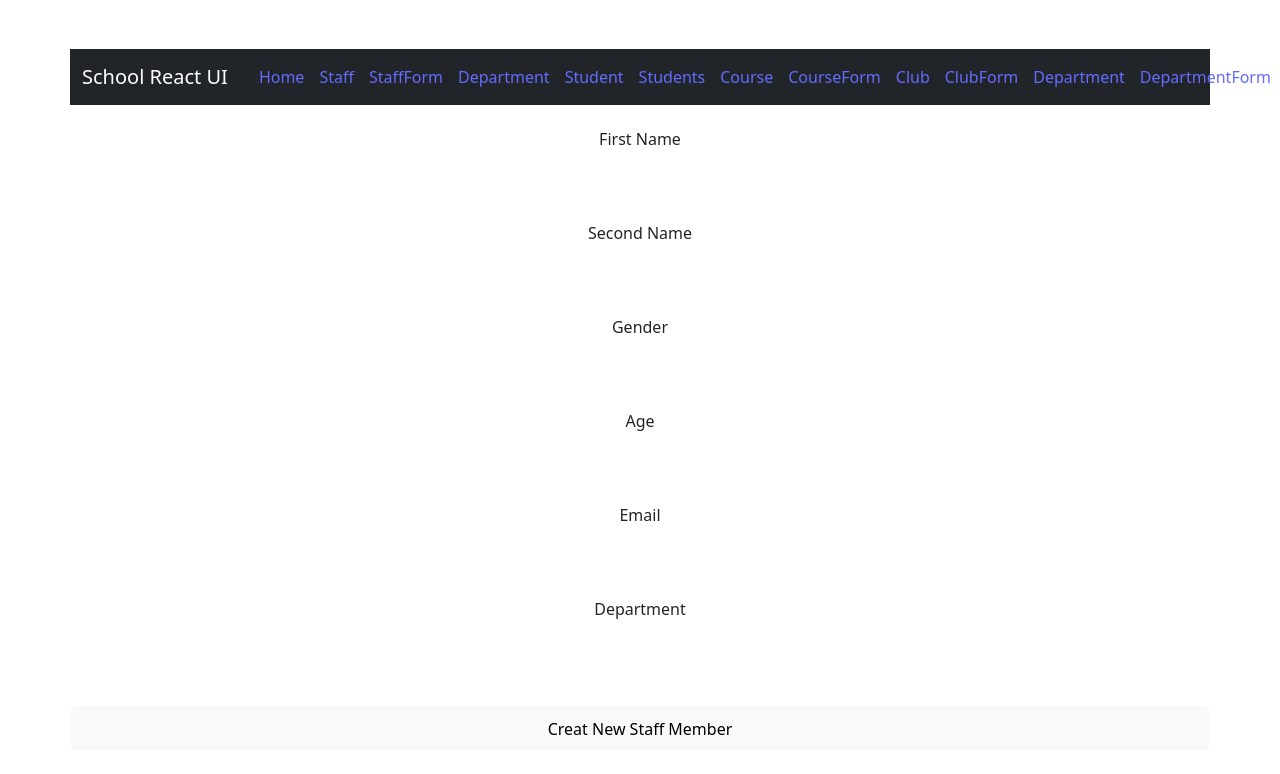
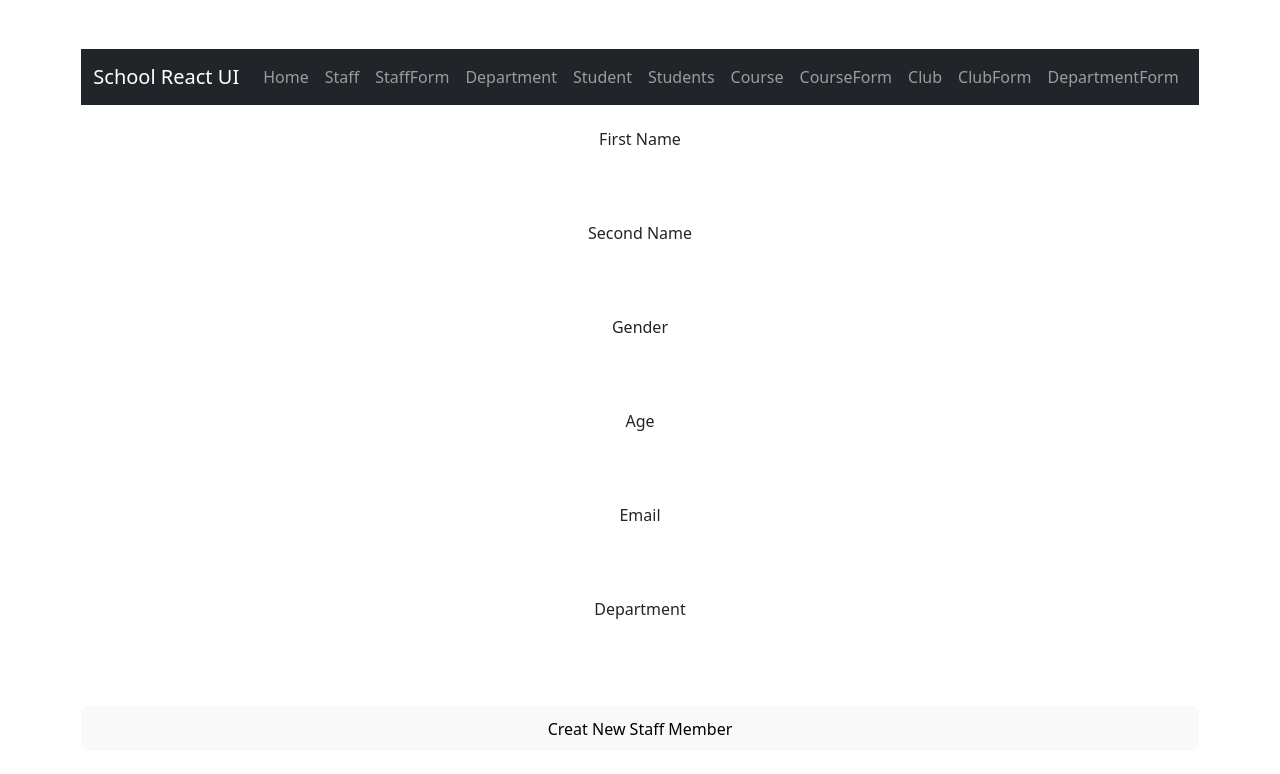
Before and after one commit to pktpaulie/SchoolSystem, a React (Vite) app: page /staffform in a window 1280 px wide. Shown: the top 774 px of the page. Built offline with nearby package versions, Linux system fonts and the light colour scheme.

Commit message:
Modified Nav to NavHeader.jsx to be responsive with react-bootstrap

```diff
--- a/src/components/NavHeader.jsx
+++ b/src/components/NavHeader.jsx
@@ -23,18 +23,17 @@ export default function NavHeader() {
         <Navbar.Toggle aria-controls="responsive-navbar-nav" />
         <Navbar.Collapse id="responsive-navbar-nav">
           <Nav className="me-auto">
-         <Link style={{marginLeft:"15px"}} to={"/"}>Home</Link>
-          <Link style={{marginLeft:"15px"}} to={"/staff"}>Staff</Link>
-          <Link style={{marginLeft:"15px"}} to={"/staffform"}>StaffForm</Link>
-          <Link style={{marginLeft:"15px"}} to={"/department"}>Department</Link>
-          <Link style={{marginLeft:"15px"}} to={"/student"}>Student</Link>
-          <Link style={{marginLeft:"15px"}} to={"/students"}>Students</Link>
-          <Link style={{marginLeft:"15px"}} to={"/course"}>Course</Link>
-          <Link style={{marginLeft:"15px"}} to={"/courseform"}>CourseForm</Link>
-          <Link style={{marginLeft:"15px"}} to={"/club"}>Club</Link>
-          <Link style={{marginLeft:"15px"}} to={"/clubform"}>ClubForm</Link>
-          <Link style={{marginLeft:"15px"}} to={"/department"}>Department</Link>
-          <Link style={{marginLeft:"15px"}} to={"/departmentform"}>DepartmentForm</Link>
+            <Nav.Link as={Link} to="/">Home</Nav.Link>
+            <Nav.Link as={Link} to="/staff">Staff</Nav.Link>
+            <Nav.Link as={Link} to="/staffform">StaffForm</Nav.Link>
+            <Nav.Link as={Link} to="/department">Department</Nav.Link>
+            <Nav.Link as={Link} to="/student">Student</Nav.Link>
+            <Nav.Link as={Link} to="/students">Students</Nav.Link>
+            <Nav.Link as={Link} to="/course">Course</Nav.Link>
+            <Nav.Link as={Link} to="/courseform">CourseForm</Nav.Link>
+            <Nav.Link as={Link} to="/club">Club</Nav.Link>
+            <Nav.Link as={Link} to="/clubform">ClubForm</Nav.Link>
+            <Nav.Link as={Link} to="/departmentform">DepartmentForm</Nav.Link>
           </Nav>
         </Navbar.Collapse>
       </Container>
```
